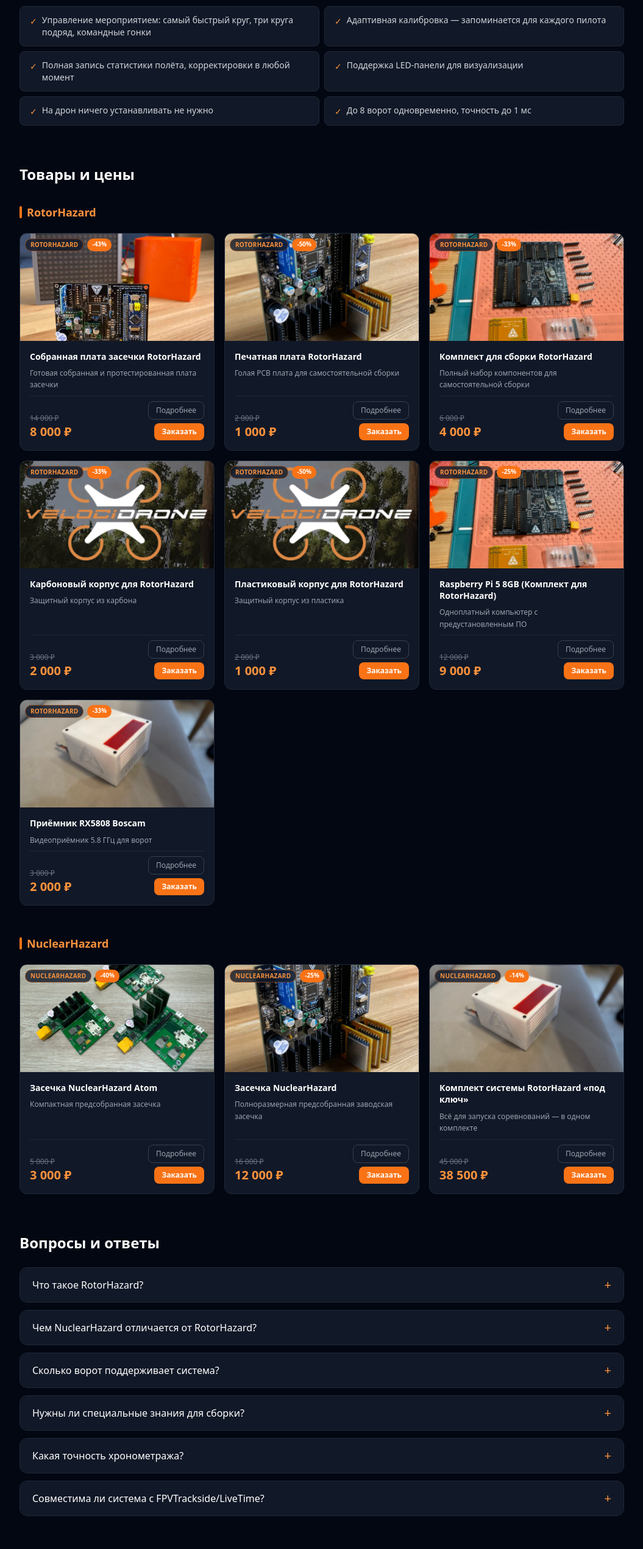
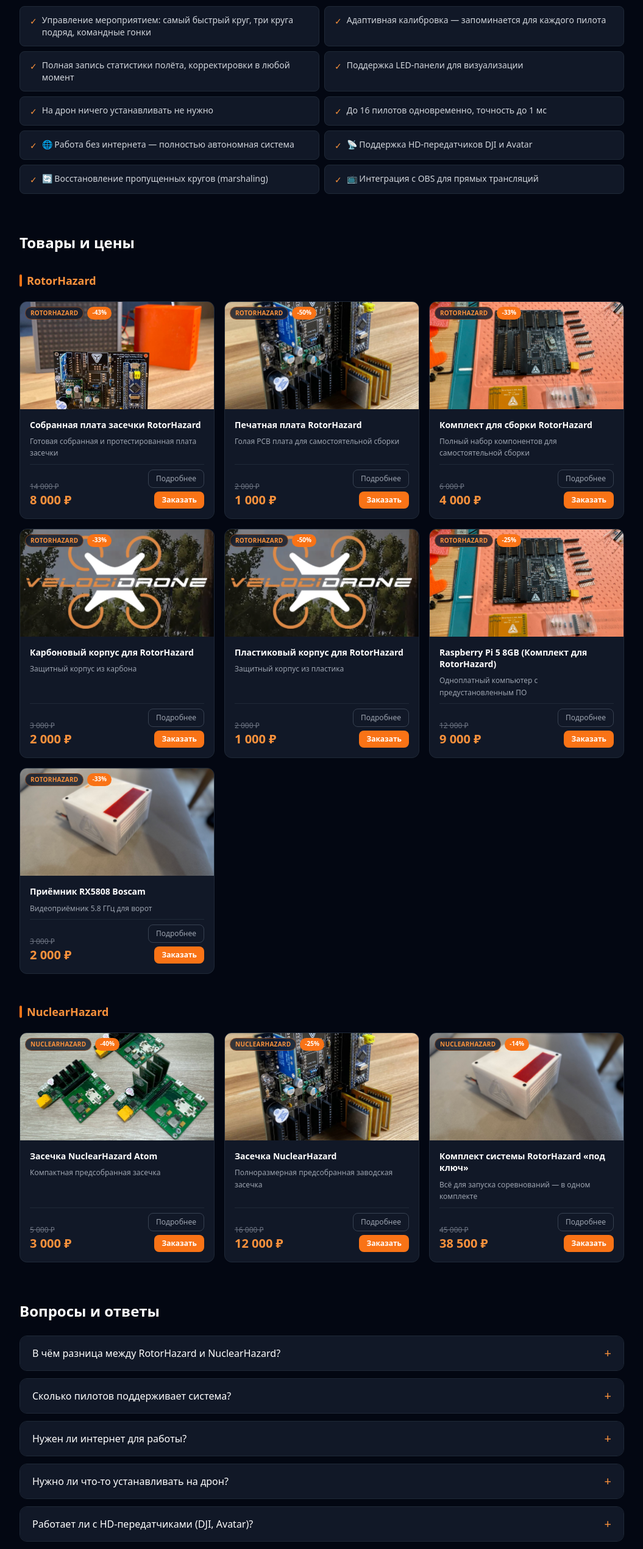
Before and after one commit to izicubed/droneracing, a Next.js app in the folder frontend/: page /rotorhazard in a window 1280 px wide. Shown: the part 234-2774 px from the top of the page at 61% size, without its empty margins (112-1167 px from the left). Built offline with nearby package versions, Linux system fonts and the light colour scheme; no server answers.

Commit message:
feat: rotorhazard page - fix errors, fill FAQ, contacts, improvements

```diff
--- a/frontend/src/app/rotorhazard/page.tsx
+++ b/frontend/src/app/rotorhazard/page.tsx
@@ -11,33 +11,53 @@
   "Полная запись статистики полёта, корректировки в любой момент",
   "Поддержка LED-панели для визуализации",
   "На дрон ничего устанавливать не нужно",
-  "До 8 ворот одновременно, точность до 1 мс",
+  "До 16 пилотов одновременно, точность до 1 мс",
+  "🌐 Работа без интернета — полностью автономная система",
+  "📡 Поддержка HD-передатчиков DJI и Avatar",
+  "🔄 Восстановление пропущенных кругов (marshaling)",
+  "📺 Интеграция с OBS для прямых трансляций",
 ];
 
 const FAQ = [
   {
-    q: "Что такое RotorHazard?",
-    a: "RotorHazard — это open-source система хронометража для FPV гонок дронов. Работает на Raspberry Pi, использует видеоприёмники RX5808 для фиксации прохождения ворот пилотами.",
+    q: "В чём разница между RotorHazard и NuclearHazard?",
+    a: "RotorHazard — оригинальная open-source система. NuclearHazard — улучшенная версия на той же базе, предсобранная на заводе. Atom — компактная версия NuclearHazard для небольших трасс. Все версии совместимы между собой.",
   },
   {
-    q: "Чем NuclearHazard отличается от RotorHazard?",
-    a: "NuclearHazard — развитие идеи RotorHazard с улучшенной точностью и дополнительными функциями. Atom — компактная версия для небольших трасс, полная — для официальных соревнований.",
+    q: "Сколько пилотов поддерживает система?",
+    a: "До 16 пилотов одновременно. Количество приёмников RX5808 зависит от конфигурации сборки — по одному на каждые ворота трассы.",
   },
   {
-    q: "Сколько ворот поддерживает система?",
-    a: "RotorHazard поддерживает до 8 ворот одновременно. Для большего количества можно каскадировать несколько систем.",
+    q: "Нужен ли интернет для работы?",
+    a: "Нет. Система полностью автономна и работает в локальной сети без подключения к интернету. Веб-интерфейс открывается прямо с Raspberry Pi.",
   },
   {
-    q: "Нужны ли специальные знания для сборки?",
-    a: "Базовые навыки пайки и работы с Linux. Мы предоставляем подробную инструкцию. Если не хотите возиться — берите собранную плату или комплект под ключ.",
+    q: "Нужно ли что-то устанавливать на дрон?",
+    a: "Ничего. Система определяет пролёт дрона по сигналу стандартного FPV видеопередатчика, который уже установлен на любом гоночном дроне.",
   },
   {
-    q: "Какая точность хронометража?",
-    a: "Точность до 1 мс. Система работает в реальном времени и показывает результаты сразу на экране.",
+    q: "Работает ли с HD-передатчиками (DJI, Avatar)?",
+    a: "Да. RotorHazard поддерживает как аналоговые, так и цифровые HD-передатчики — DJI O3, Avatar и другие.",
   },
   {
-    q: "Совместима ли система с FPVTrackside/LiveTime?",
-    a: "Да, RotorHazard поддерживает интеграцию с популярными системами управления гонками через API.",
+    q: "Можно ли восстановить пропущенные круги?",
+    a: "Да. Функция marshaling позволяет восстановить пропущенные круги с полной точностью, просмотрев историю гонки. Ни один круг не будет потерян.",
+  },
+  {
+    q: "Есть ли поддержка live-стриминга?",
+    a: "Да. RotorHazard генерирует оверлеи и страницы результатов для использования с OBS, что позволяет вести профессиональные прямые трансляции соревнований.",
+  },
+  {
+    q: "Как откалибровать систему?",
+    a: "Калибровка автоматическая и адаптивная — система запоминает параметры каждого пилота. Достаточно один раз настроить пороговые значения перед гонкой.",
+  },
+  {
+    q: "Сколько времени занимает установка?",
+    a: "С комплектом «под ключ» — около 30 минут. С самостоятельной сборкой — 1-2 часа при наличии базовых технических навыков.",
+  },
+  {
+    q: "Совместима ли система с FPVTrackside и LiveTime?",
+    a: "Да. RotorHazard поддерживает интеграцию с популярными системами управления гонками через API и плагины.",
   },
 ];
 
@@ -72,7 +92,7 @@
           <p className="text-gray-300 text-lg leading-relaxed mb-6">
             <strong className="text-white">RotorHazard</strong> и <strong className="text-white">NuclearHazard</strong> —
             профессиональные системы хронометража для соревнований по FPV-гонкам дронов.
-            Работают на базе Raspberry Pi и видеоприёмников 5.8 ГГц.
+            Рекомендуется Raspberry Pi, но работает на любом устройстве с Python.
           </p>
           <ul className="grid sm:grid-cols-2 gap-2">
             {BENEFITS.map((item) => (
@@ -185,6 +205,39 @@
         {/* Контактная форма */}
         <section id="contact">
           <h2 className="text-2xl font-bold mb-6 text-white">Связаться / Заказать</h2>
+          {/* Contact info cards */}
+          <div className="grid sm:grid-cols-3 gap-4 mb-8">
+            <a
+              href="https://t.me/rdmfpv"
+              target="_blank"
+              rel="noopener noreferrer"
+              className="flex items-center gap-3 bg-gray-900 border border-gray-800 hover:border-orange-500/50 rounded-xl px-5 py-4 transition-colors group"
+            >
+              <span className="text-2xl">✈️</span>
+              <div>
+                <div className="text-xs text-gray-500 mb-0.5">Telegram</div>
+                <div className="text-orange-400 font-semibold group-hover:text-orange-300 transition-colors">@rdmfpv</div>
+              </div>
+            </a>
+            <div className="flex items-center gap-3 bg-gray-900 border border-gray-800 rounded-xl px-5 py-4">
+              <span className="text-2xl">💳</span>
+              <div>
+                <div className="text-xs text-gray-500 mb-0.5">Оплата</div>
+                <div className="text-white text-sm">Перевод на карту, СБП</div>
+              </div>
+            </div>
+            <div className="flex items-center gap-3 bg-gray-900 border border-gray-800 rounded-xl px-5 py-4">
+              <span className="text-2xl">📦</span>
+              <div>
+                <div className="text-xs text-gray-500 mb-0.5">Доставка</div>
+                <div className="text-white text-sm">СДЭК, Почта России, самовывоз (СПб)</div>
+              </div>
+            </div>
+          </div>
+          <p className="text-gray-400 text-sm mb-6">
+            Или заполните форму ниже — ответим в течение 24 часов.
+          </p>
+
           {sent ? (
             <div className="bg-green-900/20 border border-green-700/50 rounded-xl px-6 py-10 text-center">
               <div className="text-4xl mb-3">✅</div>
```
